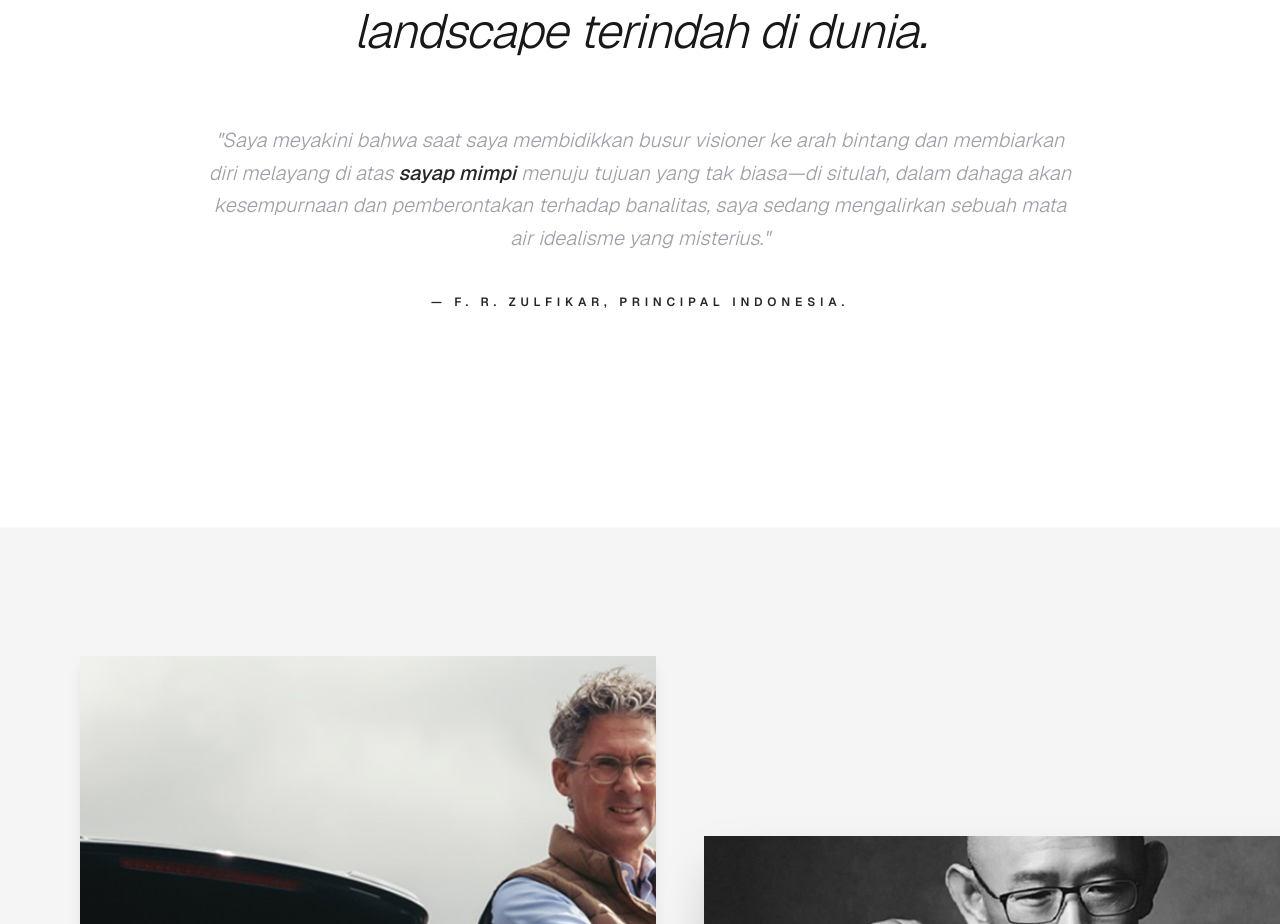
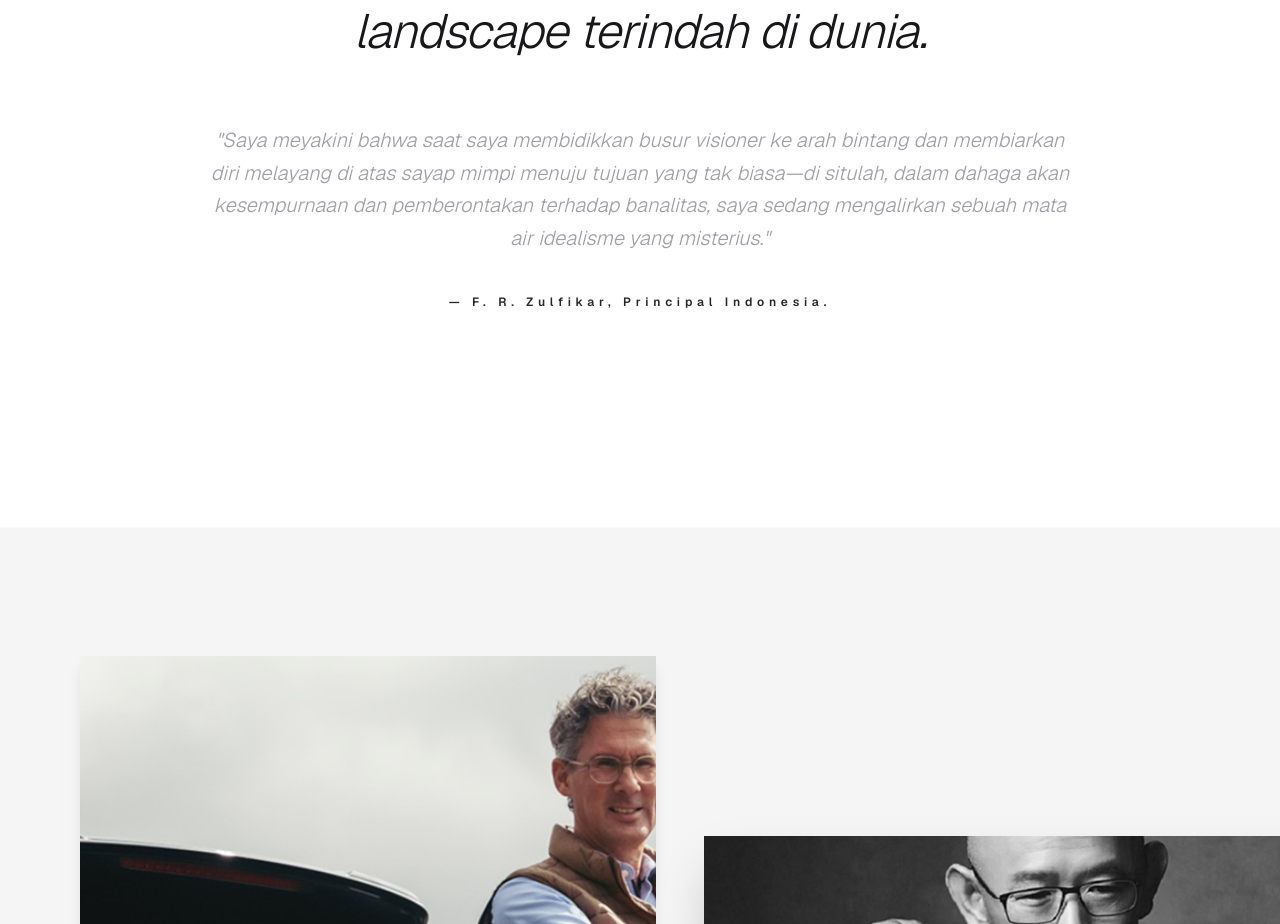
Before and after one commit to karnaufal/fai-portofolio, a Next.js app: page /about in a window 1280 px wide. Shown: the part 1072-1996 px from the top of the page. Built offline with nearby package versions, Linux system fonts and the light colour scheme.

Commit message:
adjustment lagi: section 2

```diff
--- a/app/about/page.tsx
+++ b/app/about/page.tsx
@@ -77,11 +77,11 @@ export default function AboutPage() {
                     {/* Long Quote: Styling lebih halus & lebar */}
                     <div className="space-y-10">
                         <p className="text-zinc-400 font-light leading-relaxed text-base md:text-xl max-w-4xl mx-auto italic px-4">
-                            &quot;Saya meyakini bahwa saat saya membidikkan busur visioner ke arah bintang dan membiarkan diri melayang di atas <span className="text-zinc-800 font-medium">sayap mimpi</span> menuju tujuan yang tak biasa—di situlah, dalam dahaga akan kesempurnaan dan pemberontakan terhadap banalitas, saya sedang mengalirkan sebuah mata air idealisme yang misterius.&quot;
+                            &quot;Saya meyakini bahwa saat saya membidikkan busur visioner ke arah bintang dan membiarkan diri melayang di atas sayap mimpi menuju tujuan yang tak biasa—di situlah, dalam dahaga akan kesempurnaan dan pemberontakan terhadap banalitas, saya sedang mengalirkan sebuah mata air idealisme yang misterius.&quot;
                         </p>
 
                         {/* Author Attribution */}
-                        <p className="text-[10px] md:text-xs tracking-[0.4em] uppercase font-semibold text-zinc-800">
+                        <p className="text-[10px] md:text-xs tracking-[0.4em] capitalized font-semibold text-zinc-800">
                             — F. R. Zulfikar, Principal Indonesia.
                         </p>
                     </div>
```
